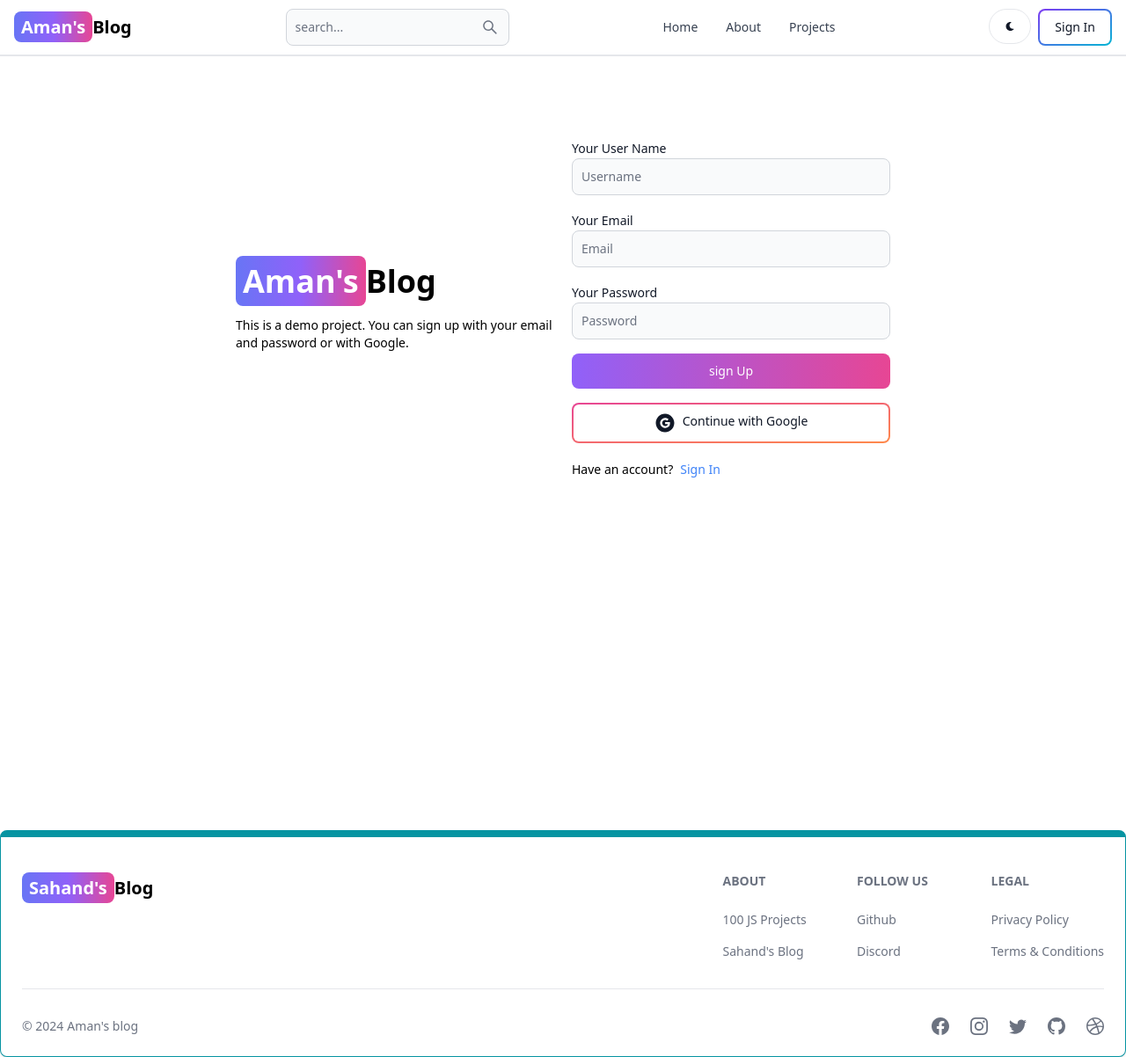
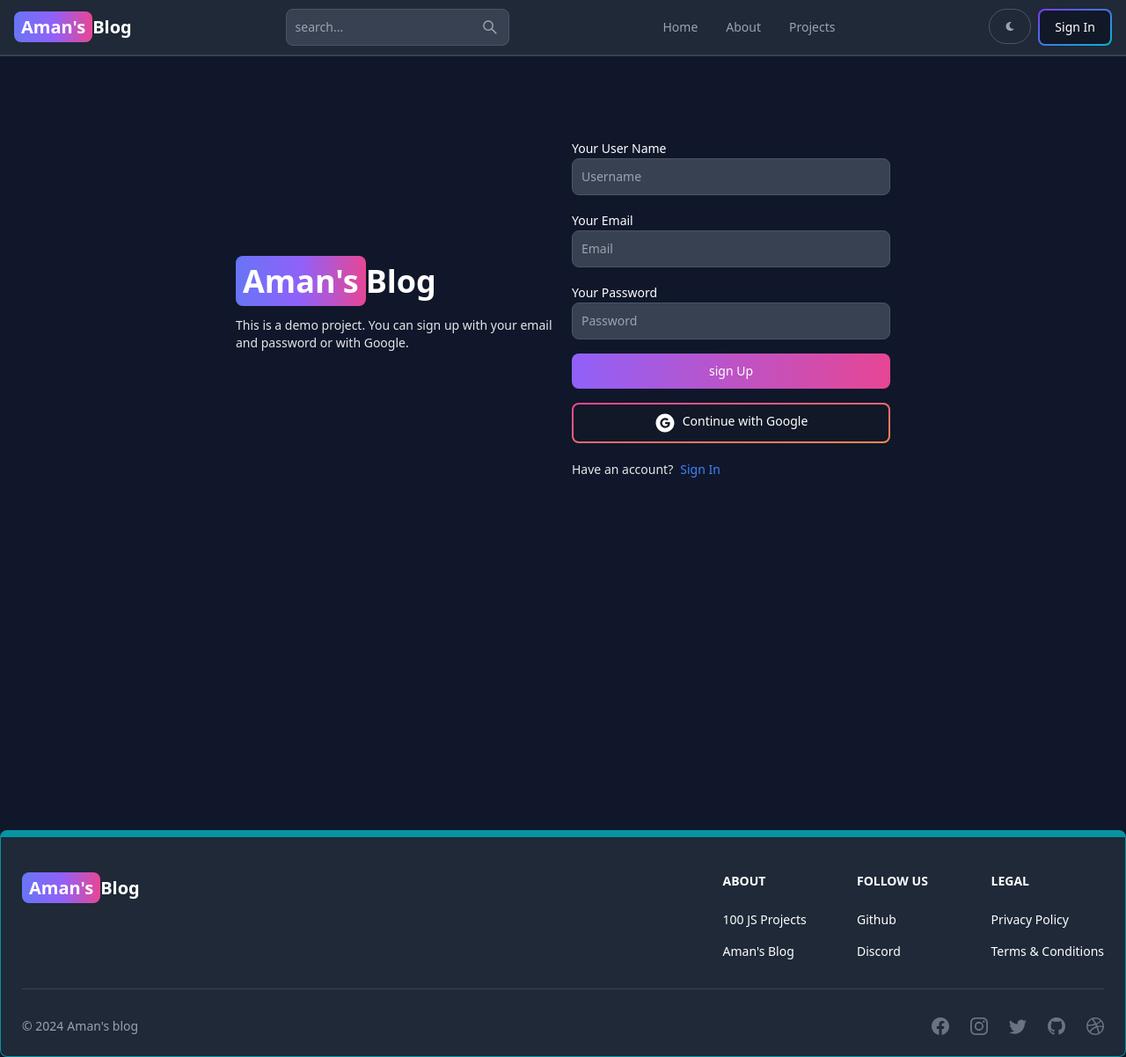
Before and after one commit to Amansrivastava1312/Blog_App-MERN, a React (Vite) app in the folder client/: page /sign-up in a window 1280 px wide. Shown: the whole page at 88% size. Built offline with nearby package versions, Linux system fonts and the light colour scheme; no server answers.

Commit message:
Added dark mode functionality

```diff
--- a/client/src/components/Footer.jsx
+++ b/client/src/components/Footer.jsx
@@ -12,7 +12,7 @@
               className='self-center whitespace-nowrap text-lg sm:text-xl font-semibold dark:text-white'
             >
               <span className='px-2 py-1 bg-gradient-to-r from-indigo-500 via-purple-500 to-pink-500 rounded-lg text-white'>
-                Sahand's
+                Aman's
               </span>
               Blog
             </Link>
@@ -33,7 +33,7 @@
                   target='_blank'
                   rel='noopener noreferrer'
                 >
-                  Sahand's Blog
+                  Aman's Blog
                 </Footer.Link>
               </Footer.LinkGroup>
             </div>
--- a/client/src/components/Header.jsx
+++ b/client/src/components/Header.jsx
@@ -3,10 +3,14 @@
 import {Avatar, Button, Dropdown, Navbar, NavbarToggle, TextInput} from 'flowbite-react'
 import { AiOutlineSearch } from 'react-icons/ai';
 import { FaMoon, FaSun } from 'react-icons/fa';
-import {useSelector} from 'react-redux';
+import {useSelector , useDispatch} from 'react-redux';
+import { toggleTheme } from '../redux/theme/themeSlice';
+
 export default function Header() {
   const path = useLocation().pathname;
+  const dispatch = useDispatch();
   const {currentUser} = useSelector((state)=>state.user);
+  const {theme} = useSelector((state)=>state.theme)
   return (
     <Navbar className='border-b-2'>
         <Link to="/" className='self-center whitespace-nowrap text-sm sm:text-xl font-semibold dark:text-white' >
@@ -27,8 +31,14 @@
       <div className='flex gap-2 md:order-2'>
         <Button className='w-12 h-10 hidden sm:inline'
           color='gray'
-          pill>
-          <FaMoon/>
+          pill
+          onClick={()=>{
+            dispatch(toggleTheme());
+          }}>
+            {
+              theme==='dark'? <FaMoon/>:<FaSun/>
+            }
+
         </Button>
 
       {
--- /dev/null
+++ b/client/src/components/ThemeProvider.jsx
@@ -0,0 +1,12 @@
+import { useSelector } from 'react-redux';
+
+export default function ThemeProvider({ children }) {
+  const { theme } = useSelector((state) => state.theme);
+  return (
+    <div className={theme}>
+      <div className='bg-white text-gray-700 dark:text-gray-200 dark:bg-[rgb(16,23,42)] min-h-screen'>
+        {children}
+      </div>
+    </div>
+  );
+}
--- a/client/src/main.jsx
+++ b/client/src/main.jsx
@@ -5,10 +5,13 @@
 import { store , persistor} from './redux/store.js'
 import { Provider } from 'react-redux'
 import { PersistGate } from 'redux-persist/integration/react'
+import ThemeProvider from './components/ThemeProvider.jsx'
 ReactDOM.createRoot(document.getElementById('root')).render(
   <PersistGate persistor={persistor}>
   <Provider store={store}>
+    <ThemeProvider>
     <App />
+    </ThemeProvider>
   </Provider>
   </PersistGate>
 )
--- a/client/src/pages/SignUp.jsx
+++ b/client/src/pages/SignUp.jsx
@@ -78,7 +78,7 @@
           <div>
           <Label value='Your Password'/>
             <TextInput
-            type='text'
+            type='password'
             placeholder='Password'
             id='password'
             onChange={handleChange}
--- a/client/src/pages/SingIn.jsx
+++ b/client/src/pages/SingIn.jsx
@@ -80,7 +80,7 @@
           <div>
           <Label value='Your Password'/>
             <TextInput
-            type='text'
+            type='password'
             placeholder='******'
             id='password'
             onChange={handleChange}
--- a/client/src/redux/store.js
+++ b/client/src/redux/store.js
@@ -1,9 +1,11 @@
 import { configureStore , combineReducers} from '@reduxjs/toolkit'
 import userReducer from './user/userSlice'
+import themeReducer from './theme/themeSlice'
 import storage  from 'redux-persist/lib/storage'
 import{persistReducer, persistStore} from 'redux-persist'
 const rootReducer=combineReducers({
   user:userReducer,
+  theme:themeReducer,
 })
 
 const persistConfig={
--- /dev/null
+++ b/client/src/redux/theme/themeSlice.js
@@ -0,0 +1,19 @@
+import {createSlice} from '@reduxjs/toolkit';
+
+const initialState = {
+    theme: 'dark',
+};
+
+const themeSlice = createSlice({
+    name: 'theme',
+    initialState,
+    reducers: {
+        toggleTheme: (state) => {
+            state.theme = state.theme === 'light' ? 'dark' : 'light';
+        },
+        }
+});
+
+export const {toggleTheme} = themeSlice.actions;
+
+export default themeSlice.reducer;
```
